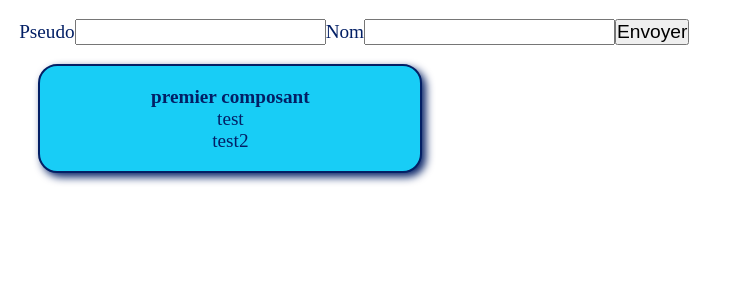
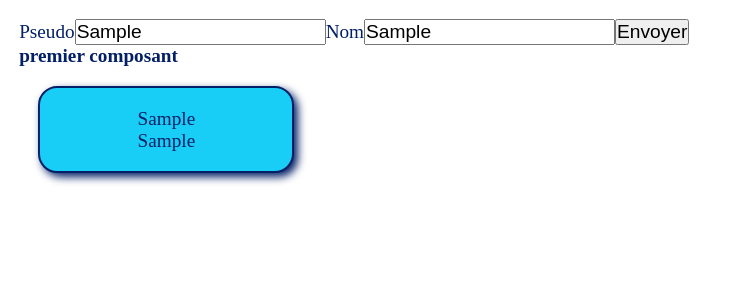
Before and after one commit to toops61/new-cours-react, a React (Vite) app in the folder 2_creer_app/mise-en-place-pro/: page / in a window 1280 px wide. Both pictures are taken after typing "Sample", "Sample" into the empty fields and a click on the button "Envoyer". Shown: the top 300 px of the page, without its empty margins (0-732 px from the left). Built offline with nearby package versions, Linux system fonts and the light colour scheme.

Commit message:
add cards

```diff
--- a/2_creer_app/mise-en-place-pro/package.json
+++ b/2_creer_app/mise-en-place-pro/package.json
@@ -23,6 +23,7 @@
   "devDependencies": {
     "@types/react": "^18.2.15",
     "@types/react-dom": "^18.2.7",
+    "@types/uuid": "^9.0.2",
     "@typescript-eslint/eslint-plugin": "^6.0.0",
     "@typescript-eslint/parser": "^6.0.0",
     "@vitejs/plugin-react-swc": "^3.3.2",
--- a/2_creer_app/mise-en-place-pro/src/App.tsx
+++ b/2_creer_app/mise-en-place-pro/src/App.tsx
@@ -1,14 +1,10 @@
 import { useState } from "react";
 import FirstComponent from "./composants/FirstComponent";
 import Form from "./composants/Form";
+import Cards from "./composants/Cards";
+import { v4 as uuidv4 } from "uuid";
 
 export default function App() {
-  const [formContent, setFormContent] = useState({});
-
-  const getFormData : ((data: object) => void) = data => {
-    setFormContent(data);
-  };
-
   class NewCard {
     constructor (
       public pseudo:string,
@@ -17,11 +13,24 @@ export default function App() {
     ) {}
   }
 
+  const [persosArray, setPersosArray]: [NewCard[], React.Dispatch<React.SetStateAction<NewCard[]>>] = useState([new NewCard('', '', '')]);
+
+  const getFormData : ((data: object) => void) = data => {
+    const previous = !persosArray[0].pseudo ? [] : [...persosArray];
+    const tempObject = new NewCard('','',uuidv4());
+    const newArray = [...previous,{...tempObject,...data}];
+    setPersosArray(newArray);
+  };
+
+
   return (
     <main className="App">
       <div className="container">
         <Form getFormData={getFormData} />
-        <FirstComponent pseudo="test" persoName="test2" />
+        <FirstComponent />
+        <section className="cards-container">
+          {persosArray[0].pseudo ? persosArray.map((perso : NewCard) => <Cards pseudo={perso.pseudo} persoName={perso.persoName} key={perso.id} />) : <></>}
+        </section>
       </div>
     </main>
   )
--- a/2_creer_app/mise-en-place-pro/src/composants/Cards.tsx
+++ b/2_creer_app/mise-en-place-pro/src/composants/Cards.tsx
@@ -1,5 +1,13 @@
-export default function Cards() {
+type PersoProps = {
+    pseudo:string,
+    persoName:string
+}
+
+export default function Cards({pseudo,persoName}:PersoProps) {
   return (
-    <div>Cards</div>
+    <div className="card">
+        <p>{pseudo}</p>
+        <p>{persoName}</p>
+    </div>
   )
 }
--- a/2_creer_app/mise-en-place-pro/src/composants/FirstComponent.tsx
+++ b/2_creer_app/mise-en-place-pro/src/composants/FirstComponent.tsx
@@ -1,14 +1,7 @@
-type FirstProps = {
-    pseudo:string,
-    persoName:string
-}
-
-export default function FirstComponent({pseudo,persoName}:FirstProps) {
+export default function FirstComponent() {
   return (
     <section className="first-component">
         <h1>premier composant</h1>
-        <p>{pseudo}</p>
-        <p>{persoName}</p>
     </section>
   )
 }
--- a/2_creer_app/mise-en-place-pro/src/composants/Form.tsx
+++ b/2_creer_app/mise-en-place-pro/src/composants/Form.tsx
@@ -15,21 +15,21 @@ export default function Form(props:FormProps) {
     const [input, setInput] = useState(new NewPerso('',''));
 
     const handleChange : ((e:ChangeEvent) => void) = e => {
-        const tempObject = {...input};
+        const tempObject: {
+            [key:string]:string
+        } = {};
         const target = e.target as HTMLInputElement;
-        //tempObject[target.name] = target.value;
-        console.log(target.name);
-
-        //setInput(value);
+        tempObject[target.name] = target.value;
+        setInput({...input,...tempObject});
     }
 
 
     const submitForm : ((e:FormEvent) => void) = e => {
         e.preventDefault();
-        const target0 = (e.target as HTMLInputElement).childNodes[0] as HTMLInputElement;
+        /* const target0 = (e.target as HTMLInputElement).childNodes[0] as HTMLInputElement;
         const target1 = (e.target as HTMLInputElement).childNodes[1] as HTMLInputElement;
-        const newPerso = new NewPerso(target0.value,target1.value)
-        props.getFormData(newPerso);
+        const newPerso = new NewPerso(target0.value,target1.value); */
+        props.getFormData(input);
     }
 
   return (
--- a/2_creer_app/mise-en-place-pro/src/styles/sass/pages/_home.scss
+++ b/2_creer_app/mise-en-place-pro/src/styles/sass/pages/_home.scss
@@ -2,13 +2,21 @@
     padding: 1em;
 }
 
-.first-component {
+.cards-container {
+    display: flex;
+    flex-wrap: wrap;
+}
+
+.card {
     background-color: #18cdf6;
-    width: 30vw;
+    width: 20vw;
     @include flexColumn;
     padding: 1em;
     margin: 1em;
     border-radius: 1em;
     border: solid .15em;
     box-shadow: 4px 4px 8px;
+    p {
+        white-space: nowrap;
+    }
 }
```
Also changed, not shown: 2_creer_app/mise-en-place-pro/src/styles/style.css, 2 other files (tests, documents, lock files or other folders).
